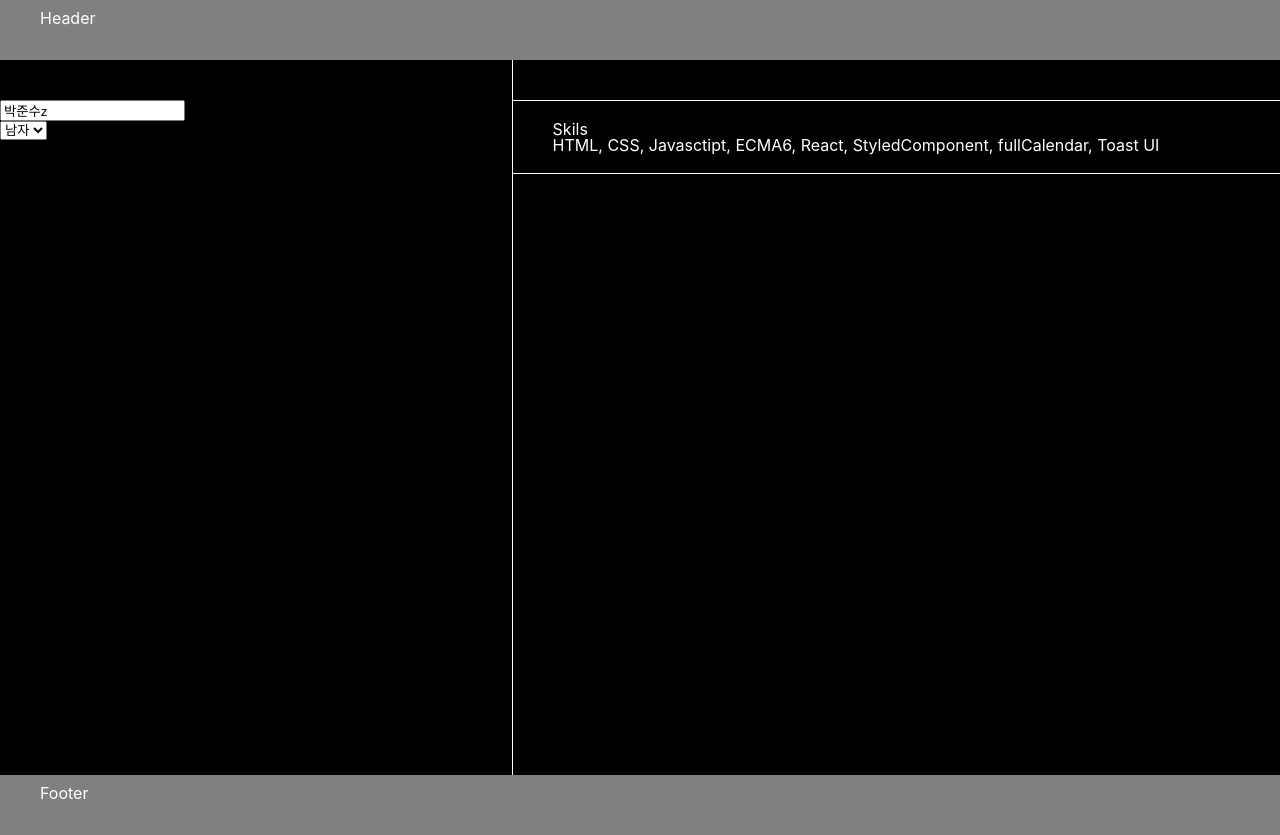
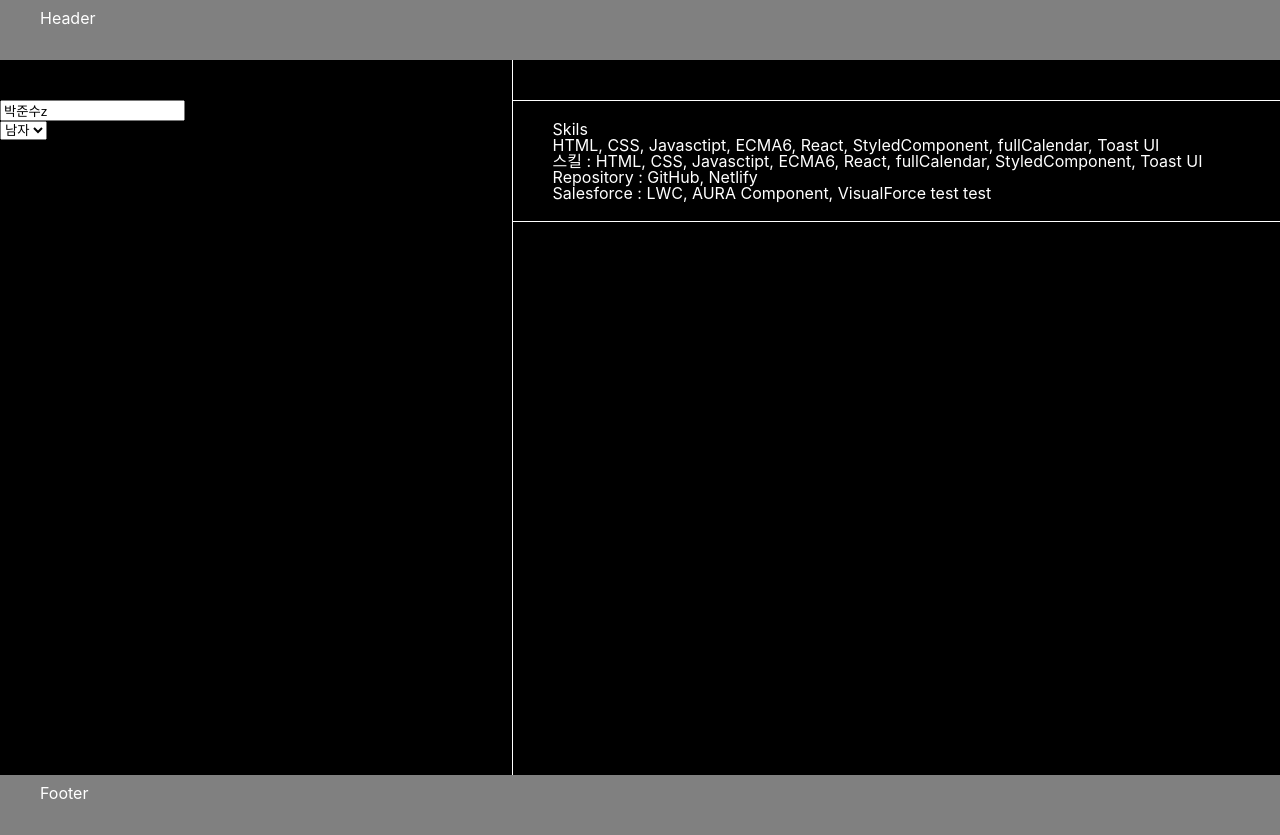
Before and after one commit to qkrwnstn356/portfoilo, a React (Create React App) app: page / in a window 1280 px wide. Built offline with nearby package versions, Linux system fonts and the light colour scheme.

Commit message:
lazy load test

```diff
--- a/src/components/Main.js
+++ b/src/components/Main.js
@@ -63,9 +63,9 @@ const Main = (BodyProps) => {
           <dd>{skillsWrap.map((item, idx) => { return <span key={item.id}> {idx === skillsWrap.length - 1 ? `${item.name}` : `${item.name}, `} </span> })}</dd>
 
         </dl>
-        {/* <p>스킬 : HTML, CSS, Javasctipt, ECMA6, React, fullCalendar, StyledComponent, Toast UI </p>
+        <p>스킬 : HTML, CSS, Javasctipt, ECMA6, React, fullCalendar, StyledComponent, Toast UI </p>
         <p>Repository : GitHub, Netlify </p>
-        <p>Salesforce : LWC, AURA Component, VisualForce  test test</p> */}
+        <p>Salesforce : LWC, AURA Component, VisualForce  test test</p>
       </section>
     </div>
   </Wrapper>
```
